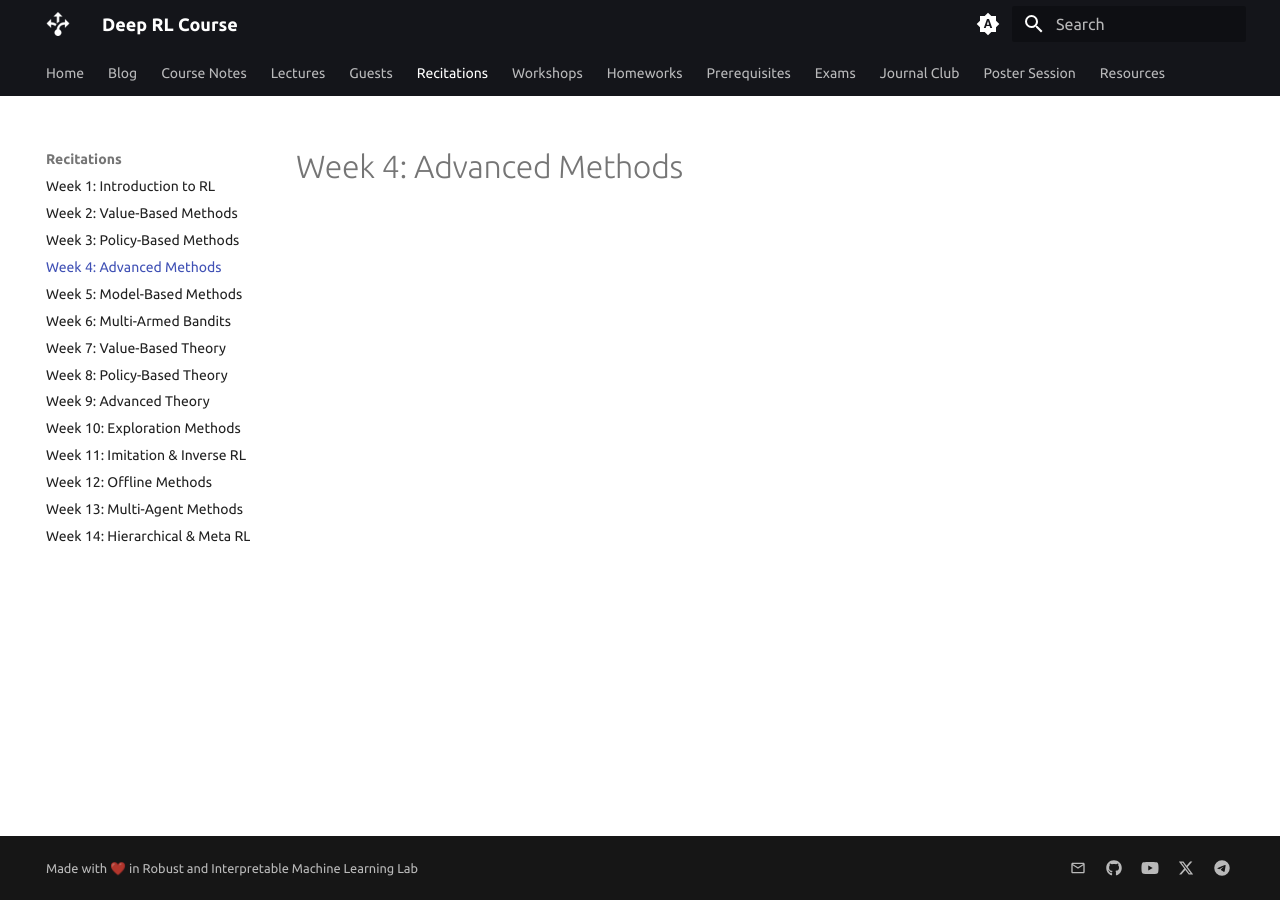
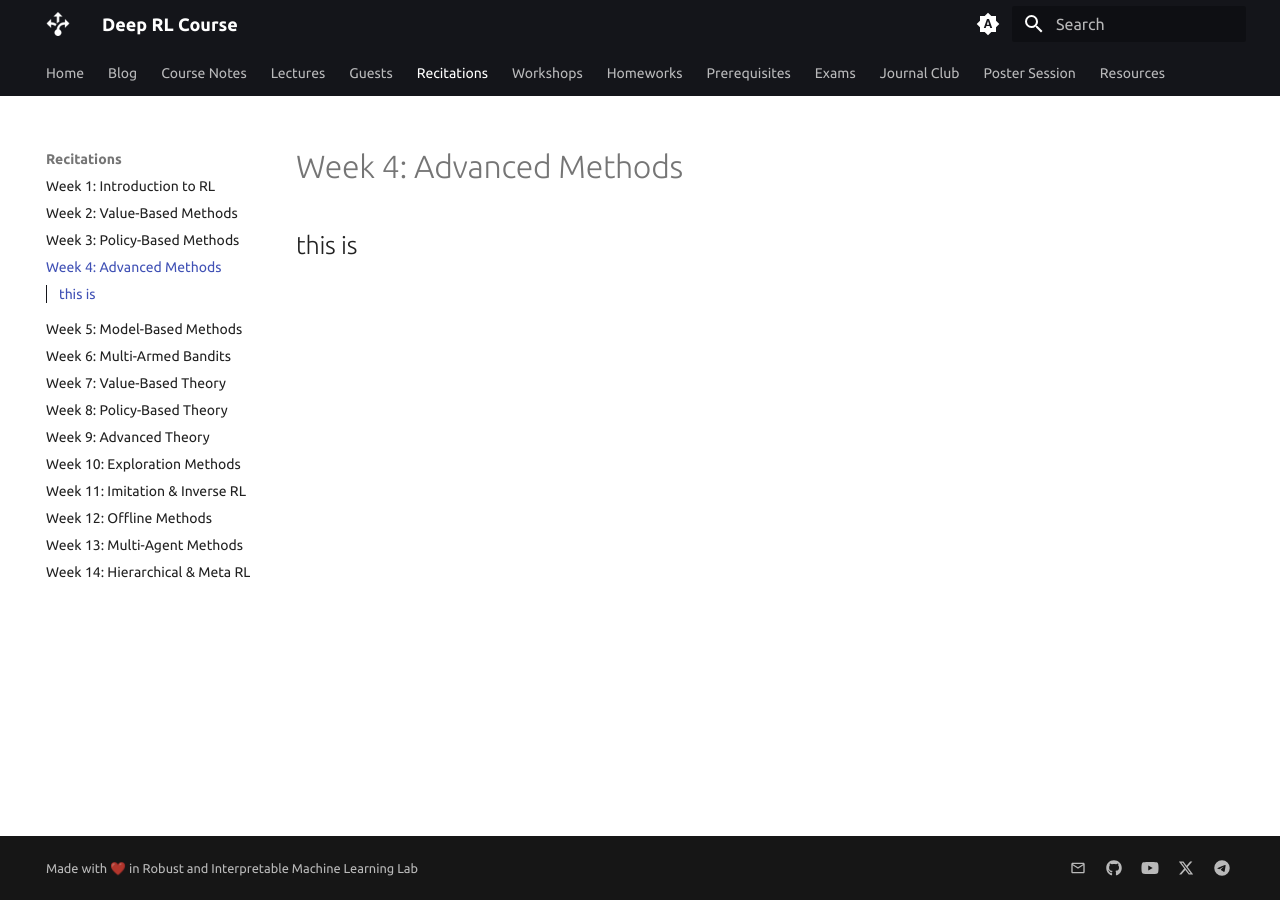
Before and after one commit to DeepRLCourse/DeepRLCourse.github.io, an MkDocs documentation site: the page built from docs/recitations/week4.md, in a window 1280 px wide. Built offline with MkDocs 1.6.1 and Material for MkDocs 9.7.7, drawn with Linux system fonts in a browser that asks for light colours; some web fonts are replaced.

Commit message:
test edit

```diff
--- a/docs/recitations/week4.md
+++ b/docs/recitations/week4.md
@@ -1 +1,3 @@
 # Week 4: Advanced Methods
+
+## this is
```
